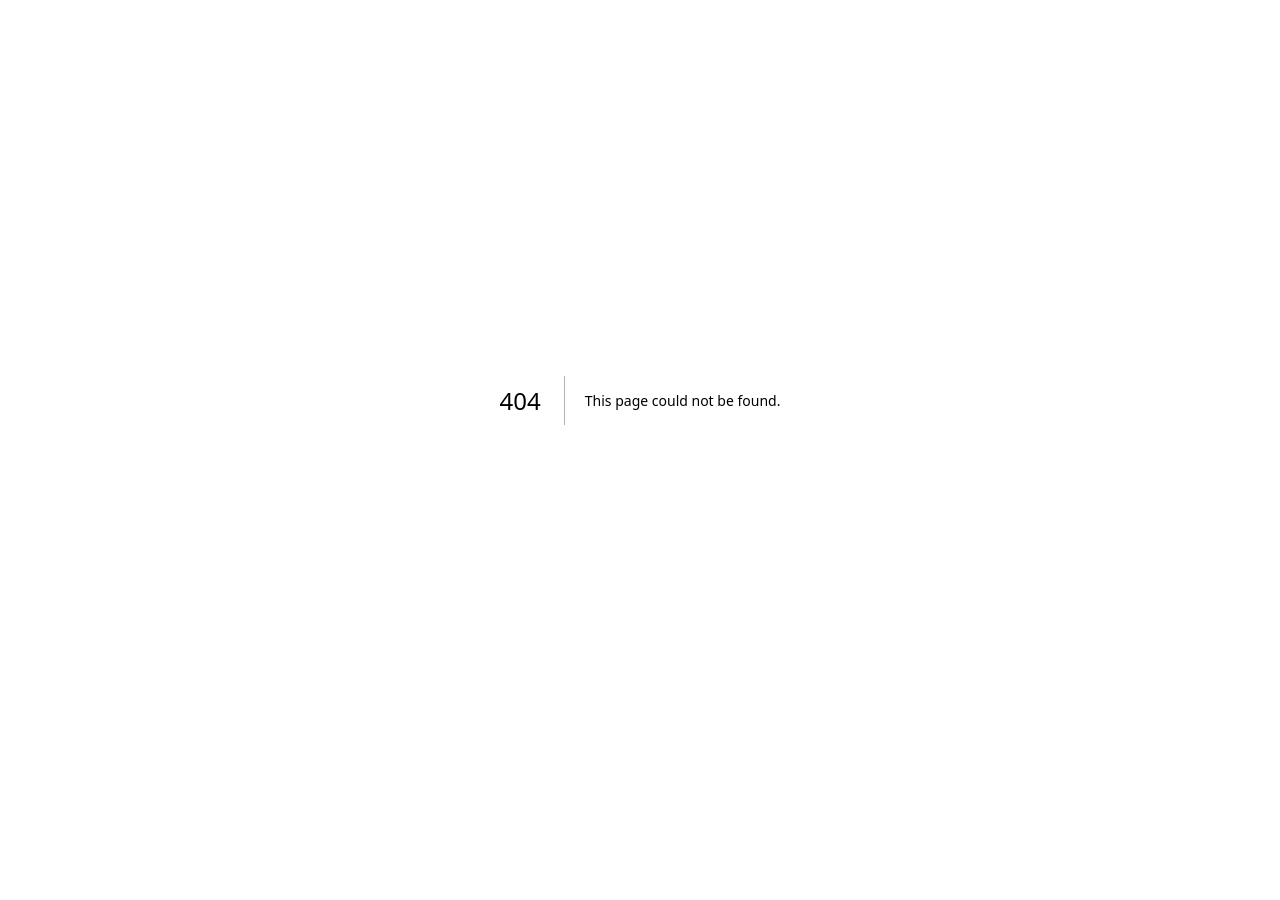
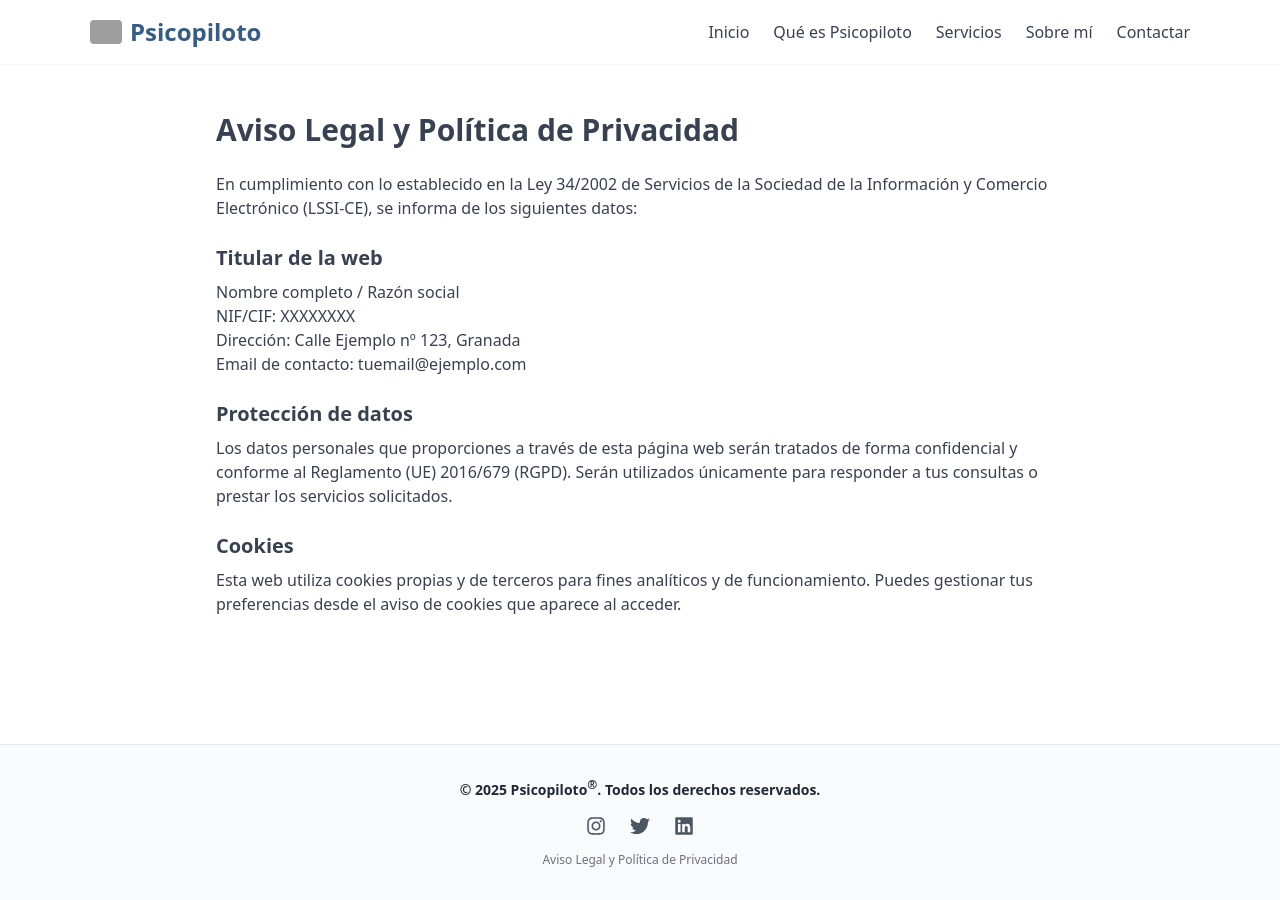
Before and after one commit to psicopiloto/psicopilotopage1, a Next.js app: page /aviso-legal in a window 1280 px wide. Before the commit this address had no page. Before the commit the page ends 800 px from the top, so only its background shows below. Built offline with nearby package versions, Linux system fonts and the light colour scheme; grey boxes are pictures that could not be loaded.

Commit message:
Create aviso-legal.js1

```diff
--- /dev/null
+++ b/pages/aviso-legal.js
@@ -0,0 +1,39 @@
+import Nav from "../components/Nav";
+import Footer from "../components/Footer";
+
+export default function AvisoLegal() {
+  return (
+    <div className="min-h-screen flex flex-col">
+      <Nav />
+      <main className="flex-grow pt-16">
+        <section className="max-w-4xl mx-auto px-6 py-12 text-gray-700">
+          <h1 className="text-3xl font-bold mb-6">Aviso Legal y Política de Privacidad</h1>
+
+          <p className="mb-4">
+            En cumplimiento con lo establecido en la Ley 34/2002 de Servicios de la Sociedad de la Información y Comercio Electrónico (LSSI-CE), se informa de los siguientes datos:
+          </p>
+
+          <h2 className="text-xl font-semibold mt-6 mb-2">Titular de la web</h2>
+          <p className="mb-4">
+            Nombre completo / Razón social <br />
+            NIF/CIF: XXXXXXXX <br />
+            Dirección: Calle Ejemplo nº 123, Granada <br />
+            Email de contacto: tuemail@ejemplo.com
+          </p>
+
+          <h2 className="text-xl font-semibold mt-6 mb-2">Protección de datos</h2>
+          <p className="mb-4">
+            Los datos personales que proporciones a través de esta página web serán tratados de forma confidencial y conforme al Reglamento (UE) 2016/679 (RGPD).
+            Serán utilizados únicamente para responder a tus consultas o prestar los servicios solicitados.
+          </p>
+
+          <h2 className="text-xl font-semibold mt-6 mb-2">Cookies</h2>
+          <p className="mb-4">
+            Esta web utiliza cookies propias y de terceros para fines analíticos y de funcionamiento. Puedes gestionar tus preferencias desde el aviso de cookies que aparece al acceder.
+          </p>
+        </section>
+      </main>
+      <Footer />
+    </div>
+  );
+}
```
